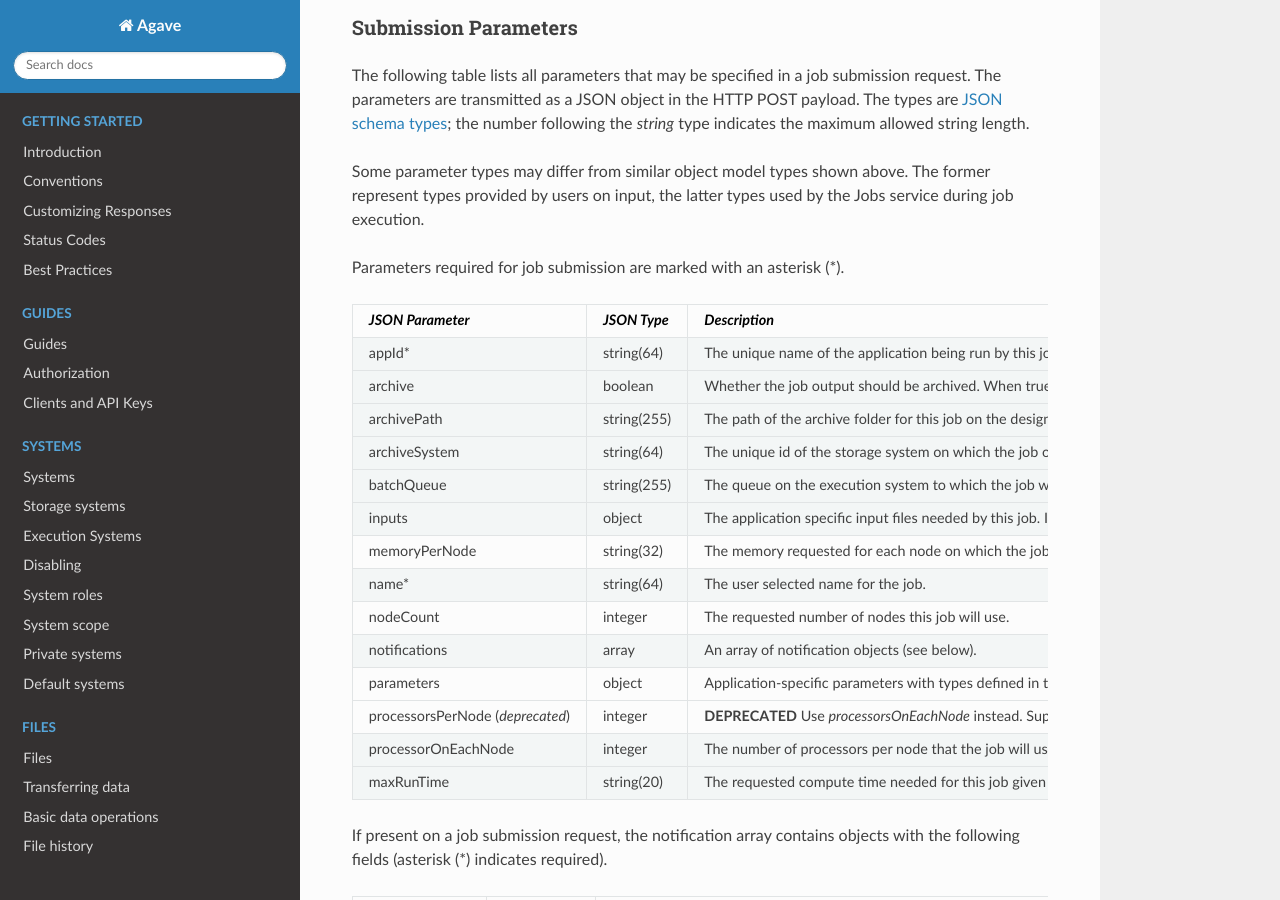
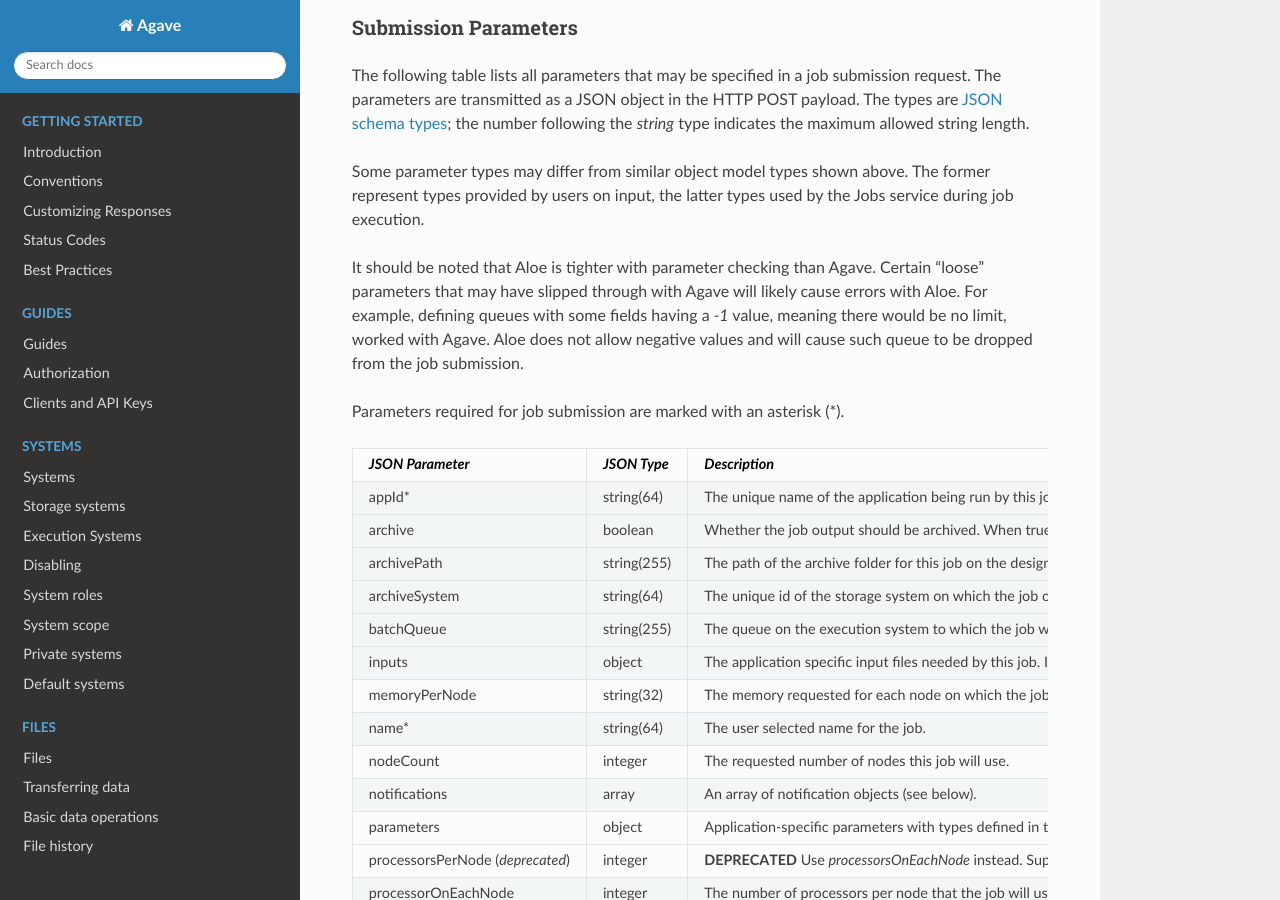
Before and after one commit to TACC-Cloud/agave-docs, a Sphinx documentation site: the page built from docs/agave/guides/jobs/aloe-job-changes.rst, in a window 1280 px wide and 900 px high, scrolled down 3671 px. Built offline with Sphinx 7.4.7 and the Read the Docs theme 2.0.0, drawn with Linux system fonts in a browser that asks for light colours; pages that are not in the unit, such as notebooks, are missing from menus.

Commit message:
Update aloe-job-changes.rst

```diff
--- a/docs/agave/guides/jobs/aloe-job-changes.rst
+++ b/docs/agave/guides/jobs/aloe-job-changes.rst
@@ -219,6 +219,8 @@ Submission Parameters
 The following table lists all parameters that may be specified in a job submission request.  The parameters are transmitted as a JSON object in the HTTP POST payload.  The types are `JSON schema types <https://json-schema.org/>`_; the number following the *string* type indicates the maximum allowed string length.
 
 Some parameter types may differ from similar object model types shown above. The former represent types provided by users on input, the latter types used by the Jobs service during job execution.
+
+It should be noted that Aloe is tighter with parameter checking than Agave. Certain "loose" parameters that may have slipped through with Agave will likely cause errors with Aloe. For example, defining queues with some fields having a `-1` value, meaning there would be no limit, worked with Agave. Aloe does not allow negative values and will cause such queue to be dropped from the job submission.
 
 Parameters required for job submission are marked with an asterisk (*).
 
```
